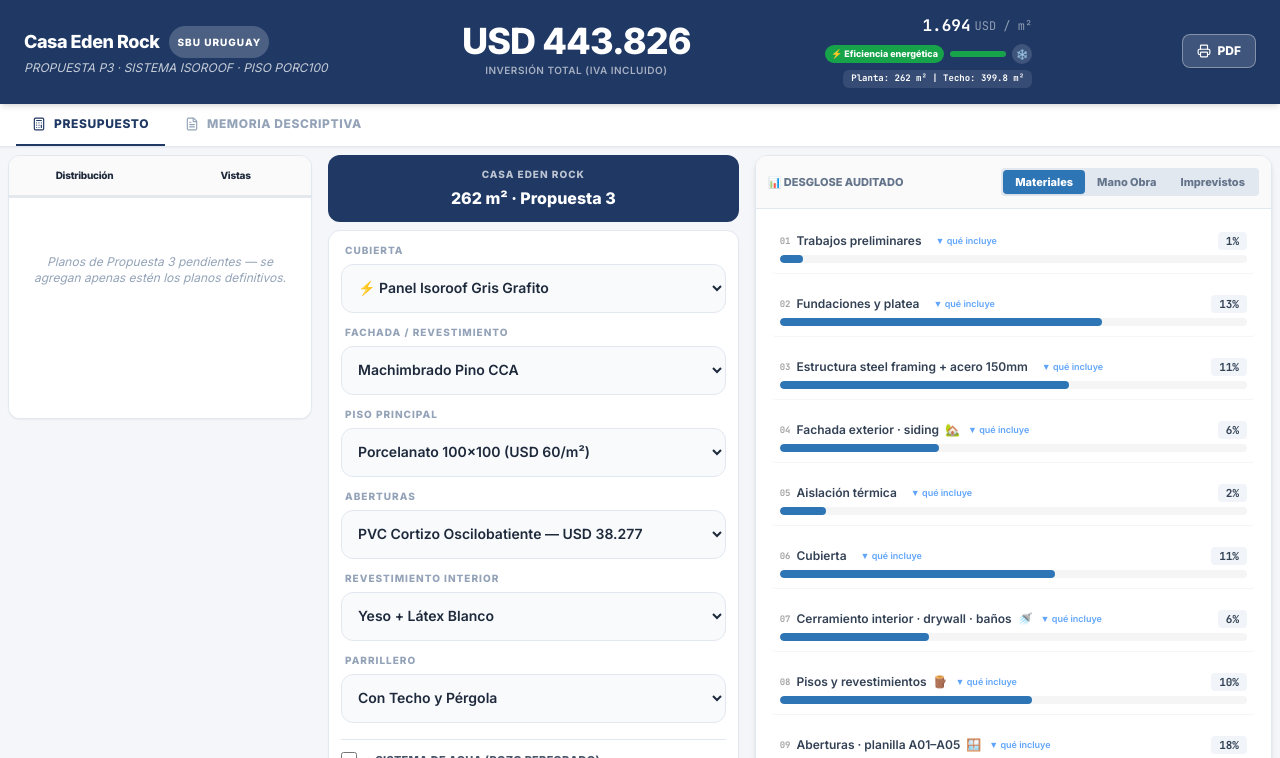
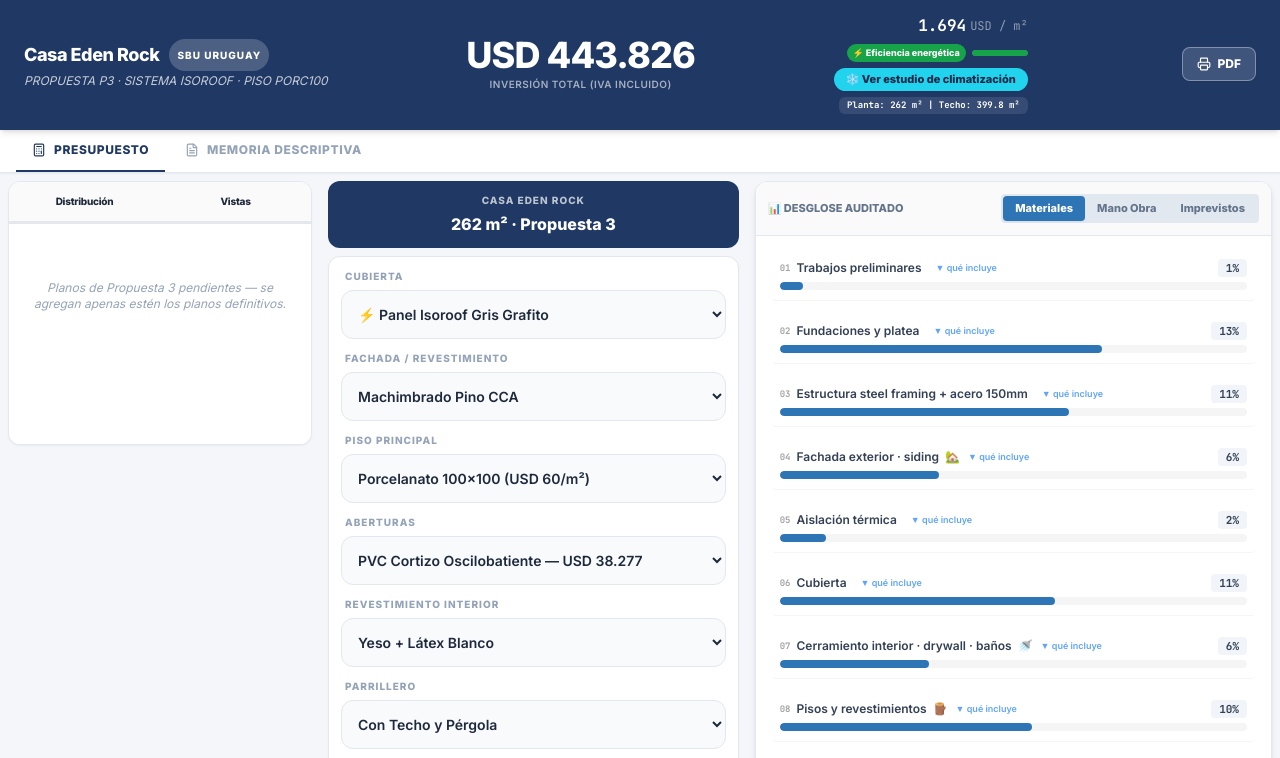
Before and after one commit to smartbuildinguruguay/PROPUESTA-3-EDEN-ROCK-, a plain HTML site: page index.html in a window 1280 px wide. Shown: the part 342-1100 px from the top of the page. Drawn offline with nearby package versions, Linux system fonts and the light colour scheme.

Commit message:
Boton de estudio de climatizacion mas grande y llamativo (cian, con texto, propia fila)

```diff
--- a/index.html
+++ b/index.html
@@ -128,7 +128,7 @@
                         <div class="w-10 bg-white/20 rounded-full h-1.5 overflow-hidden" title="Eficiencia térmica estimada (grosso modo)">
                             <div id="mob-eff-term-bar" class="bar-transition h-full rounded-full"></div>
                         </div>
-                        <button onclick="openClimaModal()" class="no-print text-white/80 bg-white/15 rounded-full w-4 h-4 flex items-center justify-center text-[9px] leading-none shrink-0" title="Ver estudio de climatización">❄️</button>
+                        <button onclick="openClimaModal()" class="no-print bg-cyan-400 text-[#0A2647] font-extrabold rounded-full px-2 py-1 flex items-center gap-1 text-[9px] leading-none shrink-0 shadow-sm active:scale-95 transition-transform cursor-pointer" title="Ver estudio de climatización">❄️ Clima</button>
                     </div>
                 </div>
                 <div class="flex items-baseline gap-2">
@@ -184,8 +184,8 @@
                     <div class="w-14 bg-white/20 rounded-full h-1.5 overflow-hidden" title="Eficiencia térmica estimada (grosso modo)">
                         <div id="eff-term-bar" class="bar-transition h-full rounded-full"></div>
                     </div>
-                    <button onclick="openClimaModal()" class="no-print text-white/80 hover:text-white bg-white/15 hover:bg-white/25 rounded-full w-5 h-5 flex items-center justify-center text-[10px] leading-none cursor-pointer shrink-0" title="Ver estudio de climatización">❄️</button>
                 </div>
+                <button onclick="openClimaModal()" class="no-print bg-cyan-400 hover:bg-cyan-300 text-[#0A2647] font-extrabold rounded-full px-3 py-1.5 flex items-center gap-1.5 text-[11px] leading-none shadow-sm active:scale-95 transition-all cursor-pointer" title="Ver estudio de climatización">❄️ Ver estudio de climatización</button>
                 <div id="badge-planta" class="bg-white/10 text-white text-[9px] px-2 py-0.5 rounded-md font-semibold font-mono"></div>
             </div>
             <div class="flex gap-2 ml-4 no-print">
```
